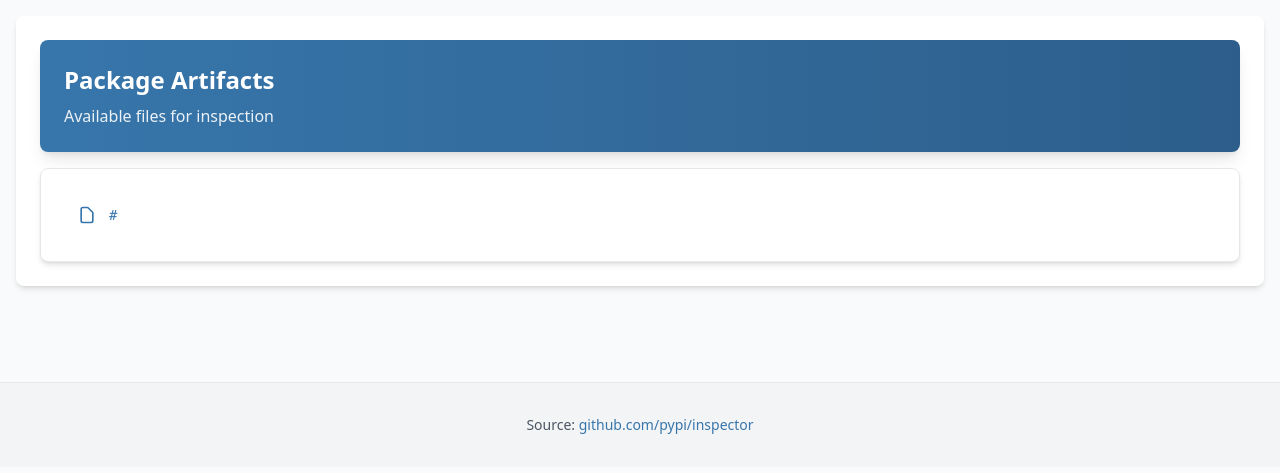
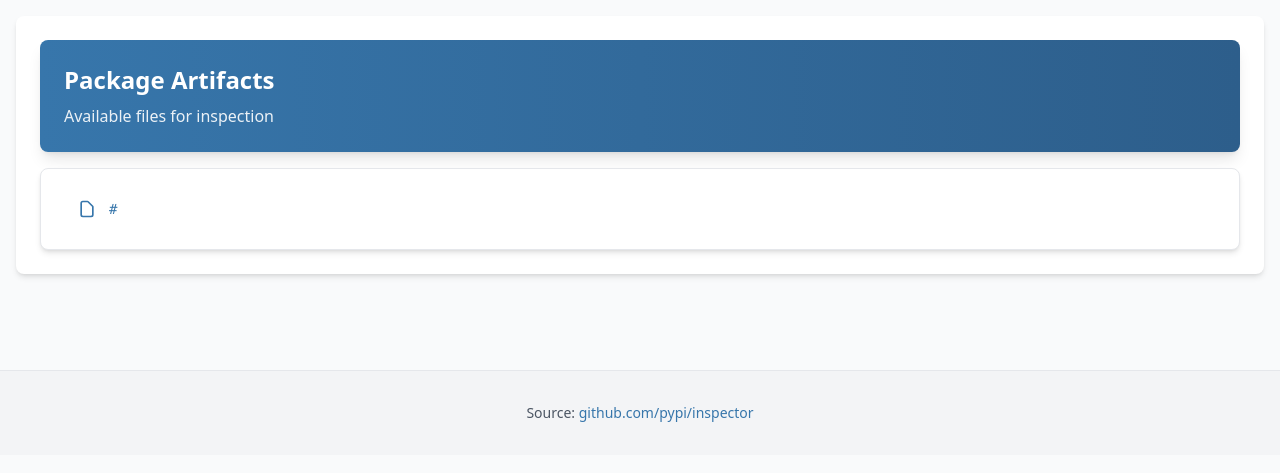
Before and after one commit to pypi/inspector, a Flask app: template inspector/templates/links.html in a window 1280 px wide. Shown: the part 152-625 px from the top of the page. Run offline with Flask 3, Linux system fonts and the light colour scheme; the template is opened without the code that fills it: most values are stand-ins (such as "Sample title", 1, 10 or a date in 2020); some libraries are stand-ins or nearby versions.

Commit message:
fix spacing

```diff
--- a/inspector/templates/links.html
+++ b/inspector/templates/links.html
@@ -8,9 +8,9 @@
   </div>
 
   <div class="bg-white rounded-lg shadow-md border border-gray-200 p-6">
-    <ul class="space-y-3">
+    <ul class="space-y-1">
     {% for link in links %}
-      <li class="flex items-center p-3 hover:bg-gray-50 rounded-lg transition-colors duration-150">
+      <li class="flex items-center py-1.5 px-3 hover:bg-gray-50 rounded-lg transition-colors duration-150">
         <svg class="w-5 h-5 text-python-blue mr-3 flex-shrink-0" fill="none" stroke="currentColor" viewBox="0 0 24 24">
           <path stroke-linecap="round" stroke-linejoin="round" stroke-width="2" d="M7 21h10a2 2 0 002-2V9.414a1 1 0 00-.293-.707l-5.414-5.414A1 1 0 0012.586 3H7a2 2 0 00-2 2v14a2 2 0 002 2z"></path>
         </svg>
```
